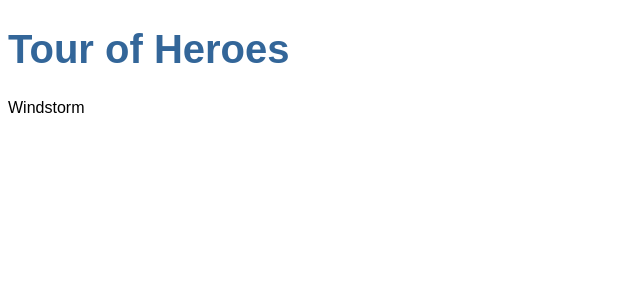
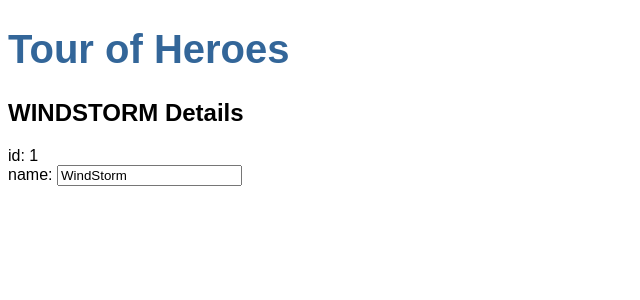
Before and after one commit to colining/angular-tour-of-heroes, an Angular app: page / in a window 1280 px wide. Shown: the top 300 px of the page, without its empty margins (0-640 px from the left). Built offline with nearby package versions, Linux system fonts and the light colour scheme.

Commit message:
[colin] create Hero component ,add Hero class,two-way binding with hero.name to input

```diff
--- /dev/null
+++ b/src/app/Hero.ts
@@ -0,0 +1,4 @@
+export class Hero {
+  id: number;
+  name: string;
+}
--- a/src/app/app.module.ts
+++ b/src/app/app.module.ts
@@ -3,6 +3,7 @@
 
 import { AppComponent } from './app.component';
 import { HeroesComponent } from './heroes/heroes.component';
+import {FormsModule} from '@angular/forms';
 
 @NgModule({
   declarations: [
@@ -10,7 +11,8 @@
     HeroesComponent,
   ],
   imports: [
-    BrowserModule
+    BrowserModule,
+    FormsModule
   ],
   providers: [],
   bootstrap: [AppComponent]
--- a/src/app/heroes/heroes.component.html
+++ b/src/app/heroes/heroes.component.html
@@ -1 +1,7 @@
-{{hero}}
+<h2>{{hero.name | uppercase}} Details</h2>
+<div><span>id: </span>{{hero.id}}</div>
+<div>
+  <label>name:
+    <input [(ngModel)] = "hero.name" placeholder="name">
+  </label>
+</div>
--- a/src/app/heroes/heroes.component.ts
+++ b/src/app/heroes/heroes.component.ts
@@ -1,4 +1,5 @@
 import { Component, OnInit } from '@angular/core';
+import {Hero} from '../Hero';
 
 @Component({
   selector: 'app-heroes',
@@ -7,7 +8,10 @@
 })
 export class HeroesComponent implements OnInit {
 
-  hero = 'Windstorm';
+  hero: Hero = {
+    id: 1,
+    name: 'WindStorm'
+  };
   constructor() { }
 
   ngOnInit() {
```
